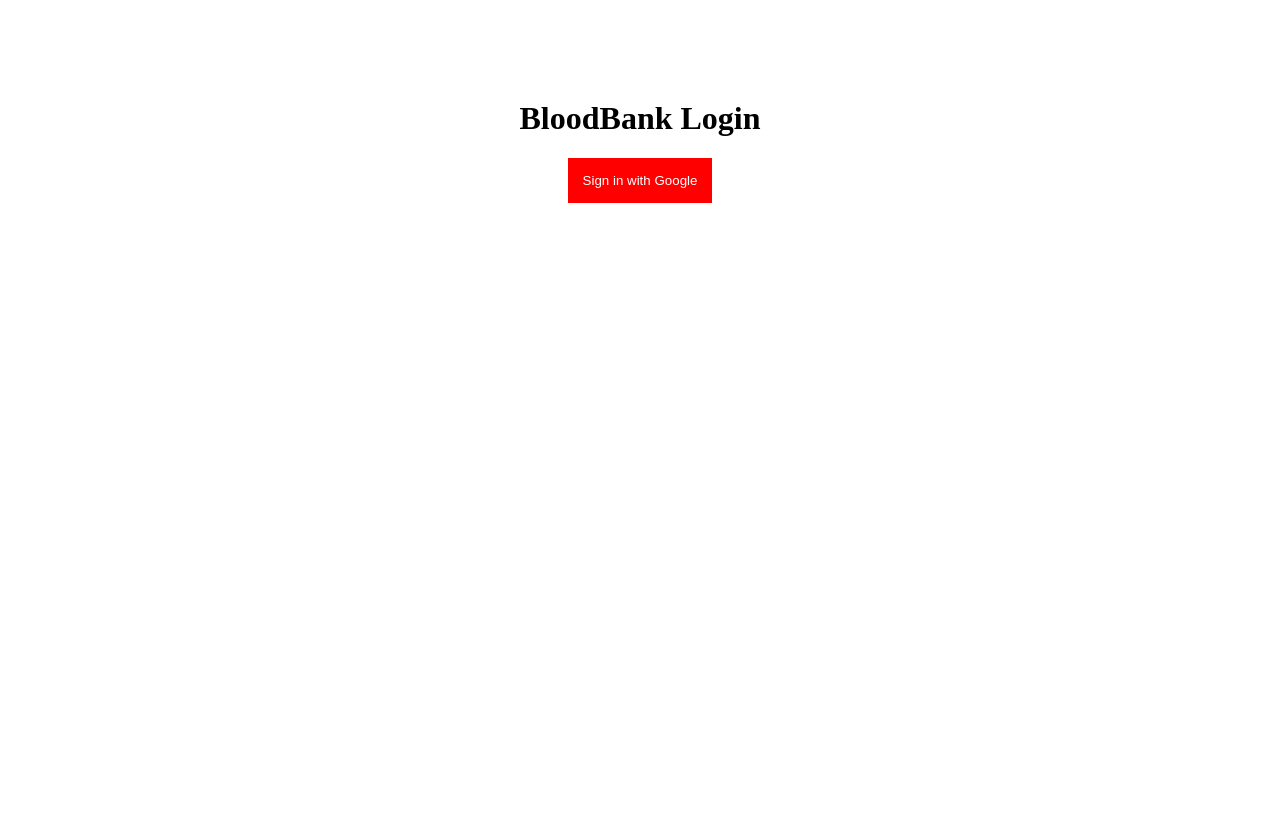
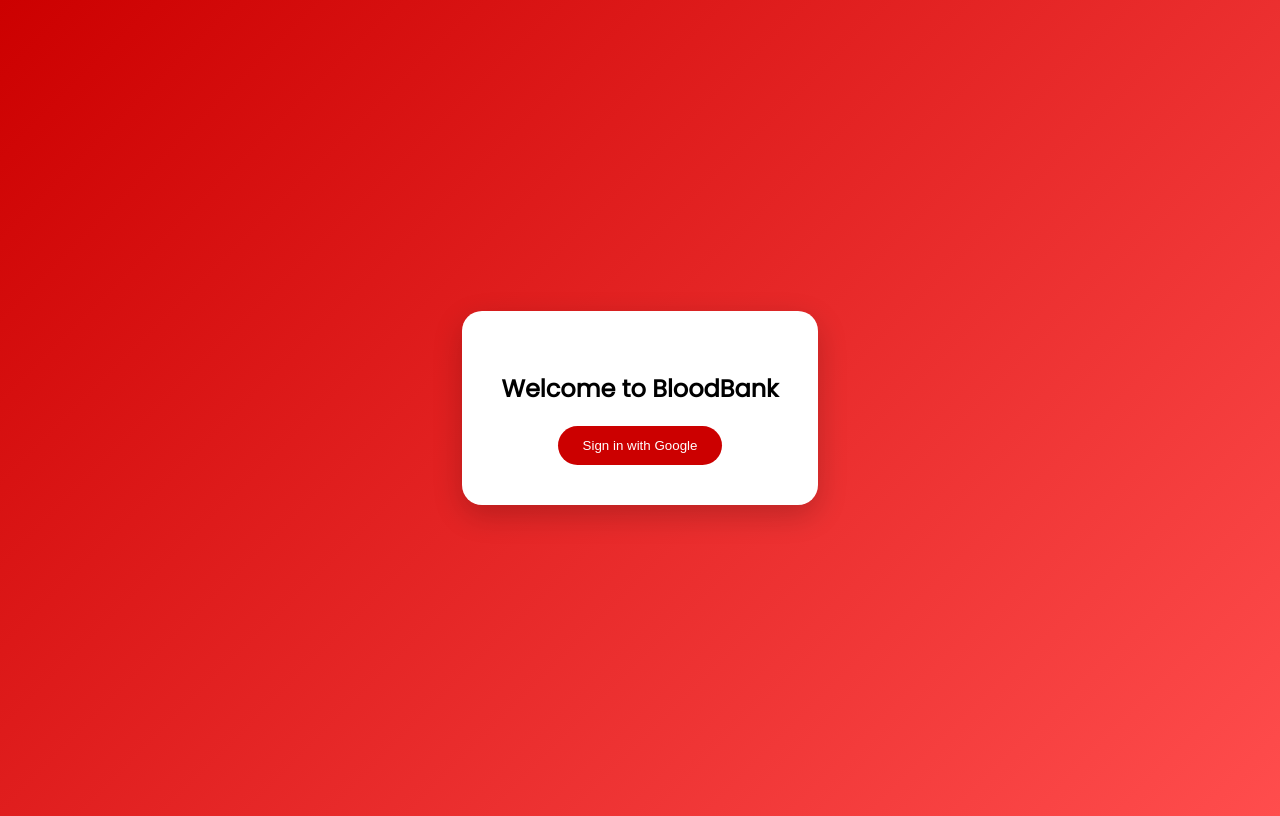
Before and after one commit to xxgitvc/bloodbank-project, a Flask app: page /login in a window 1280 px wide. Before the commit the page ends 203 px from the top, so only its background shows below. Run offline with Flask 3, Linux system fonts and the light colour scheme.

Commit message:
Enhance login page with styles and layout
Added styling and layout improvements to the login page.

```diff
--- a/templates/login.html
+++ b/templates/login.html
@@ -1,17 +1,48 @@
 <!DOCTYPE html>
 <html>
 <head>
-<title>Login</title>
+<link href="https://fonts.googleapis.com/css2?family=Poppins&display=swap" rel="stylesheet">
+<style>
+body{
+display:flex;
+justify-content:center;
+align-items:center;
+height:100vh;
+background:linear-gradient(135deg,#cc0000,#ff4d4d);
+font-family:Poppins;
+color:white;
+}
+
+.card{
+background:white;
+color:black;
+padding:40px;
+border-radius:20px;
+text-align:center;
+box-shadow:0 10px 30px rgba(0,0,0,0.2)
+}
+
+button{
+background:#cc0000;
+color:white;
+padding:12px 25px;
+border:none;
+border-radius:25px;
+cursor:pointer
+}
+</style>
 </head>
-<body style="text-align:center;margin-top:100px">
 
-<h1>BloodBank Login</h1>
+<body>
+
+<div class="card">
+<h2>Welcome to BloodBank</h2>
 
 <a href="{{ google_login_url }}">
-<button style="padding:15px;background:red;color:white;border:none">
-Sign in with Google
-</button>
+<button>Sign in with Google</button>
 </a>
+
+</div>
 
 </body>
 </html>
```
